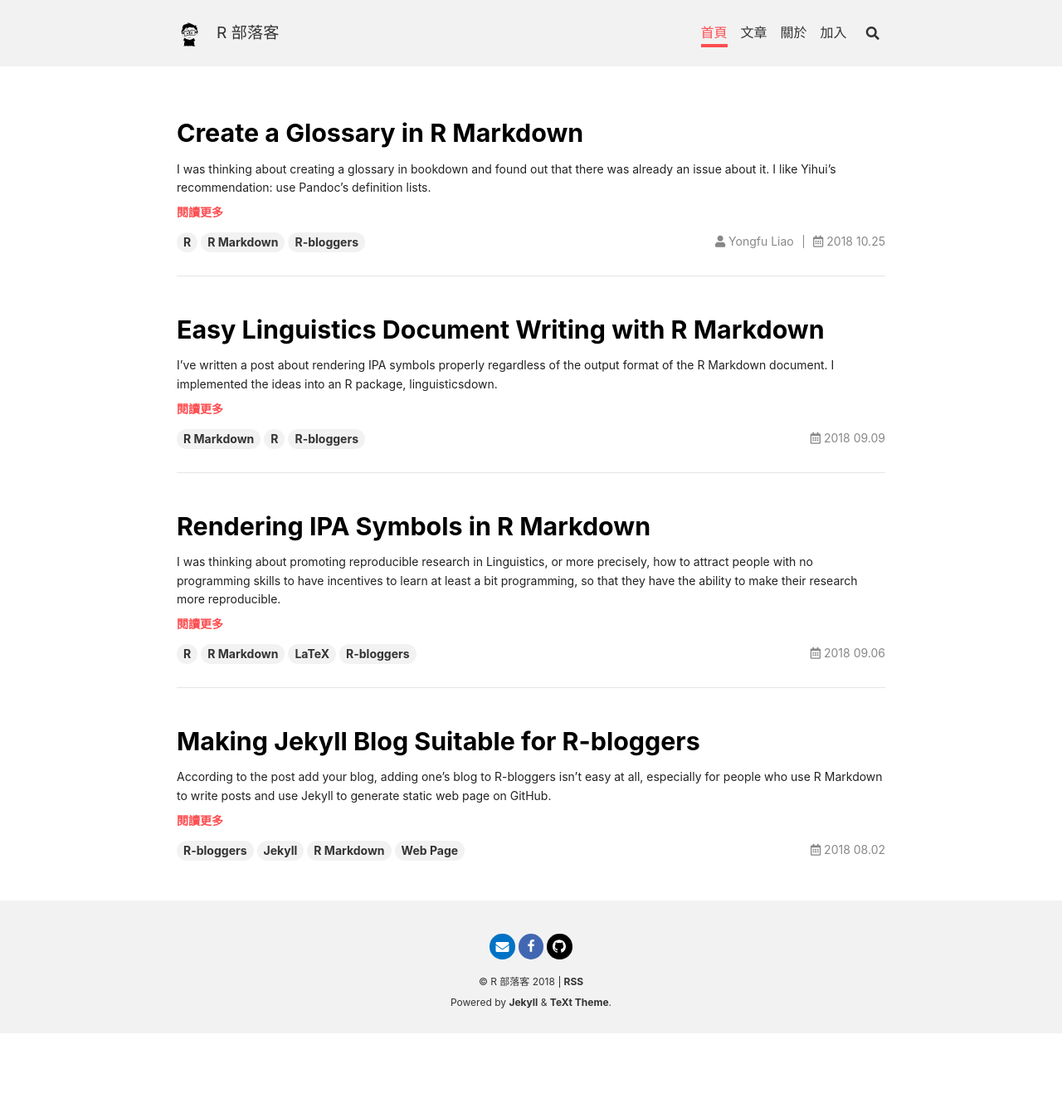
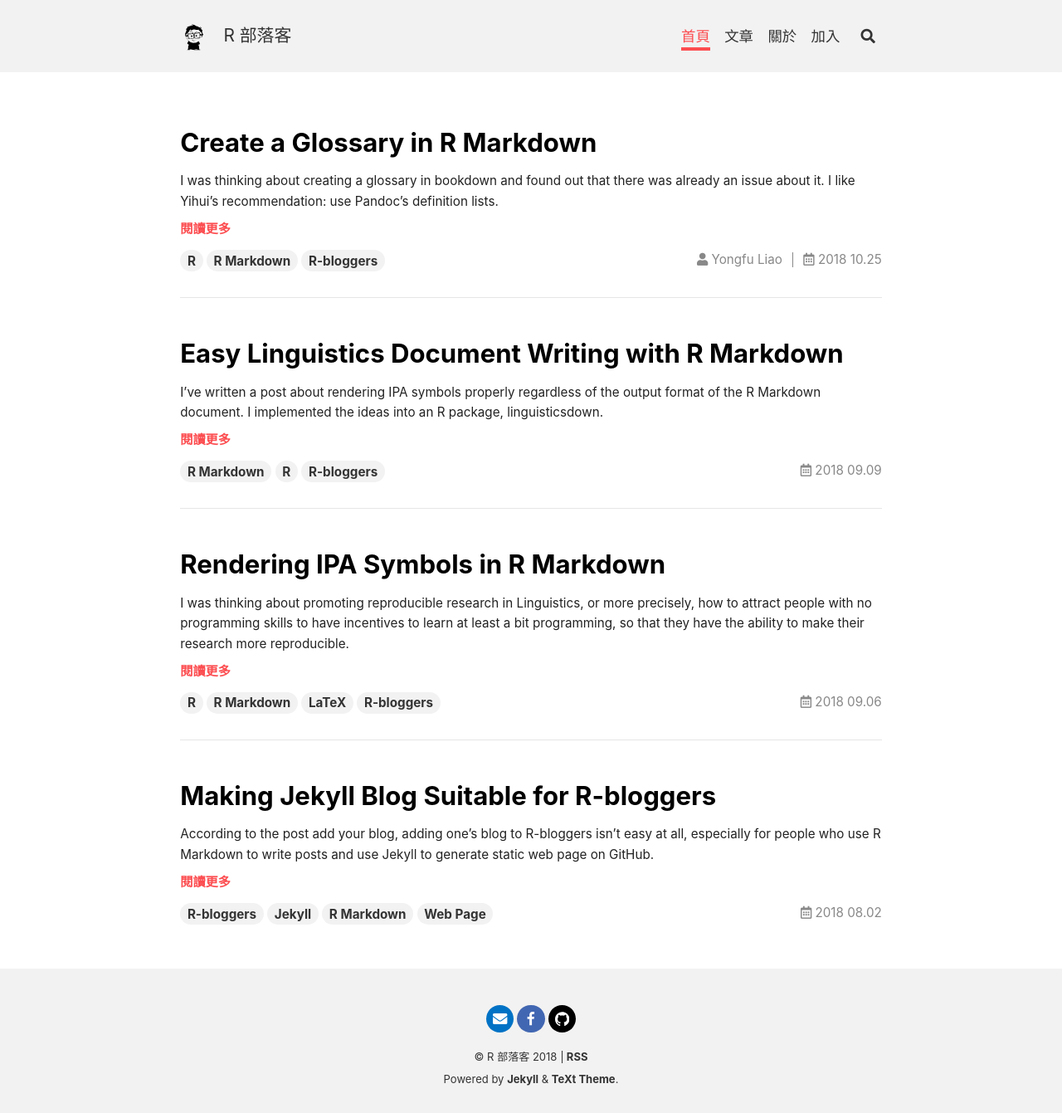
Before and after one commit to Rbloggers/Rbloggers.github.io, a Jekyll site: the page built from web/index.html, in a window 1280 px wide. Shown: the whole page at 83% size. Built offline with Jekyll 4.4.1, drawn with Linux system fonts in a browser that asks for light colours; nearby versions of some CDN libraries; the list of posts is cut into pages by our own code; before the commit the page ends 1245 px from its top, so only the background shows below that.

Commit message:
tweak font size

```diff
--- a/web/_sass/common/_variables.scss
+++ b/web/_sass/common/_variables.scss
@@ -2,7 +2,7 @@
   font-family:            (-apple-system, BlinkMacSystemFont, "Segoe UI", Helvetica, Arial, sans-serif),
   font-family-code:       (Menlo, Monaco, Consolas, Andale Mono, lucida console, Courier New, monospace),
 
-  font-size-root:         16px,
+  font-size-root:         17.4px, //16px,
   font-size-root-sm:      14px,
 
   font-size-xl:           1.5rem,
@@ -25,8 +25,8 @@
   font-size-h5-lg:        1.25rem,
   font-size-h6-lg:        1.25rem,
 
-  font-size-h1:           2.5rem,
-  font-size-h2:           1.9rem,
+  font-size-h1:           2.2rem, //2.5rem,
+  font-size-h2:           1.79rem, //1.9rem,
   font-size-h3:           1.5rem,
   font-size-h4:           1.2rem,
   font-size-h5:           1rem,
```
